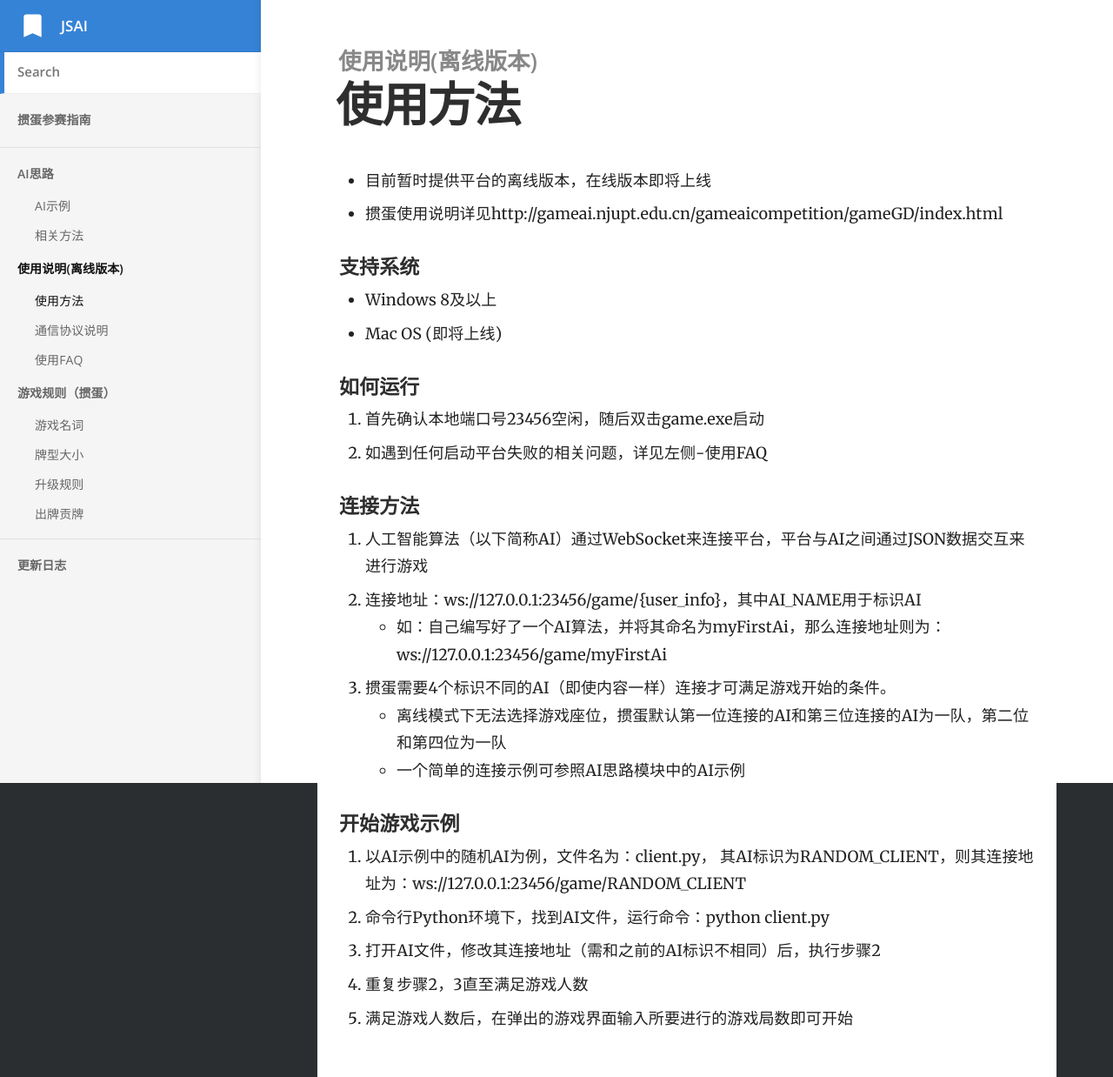
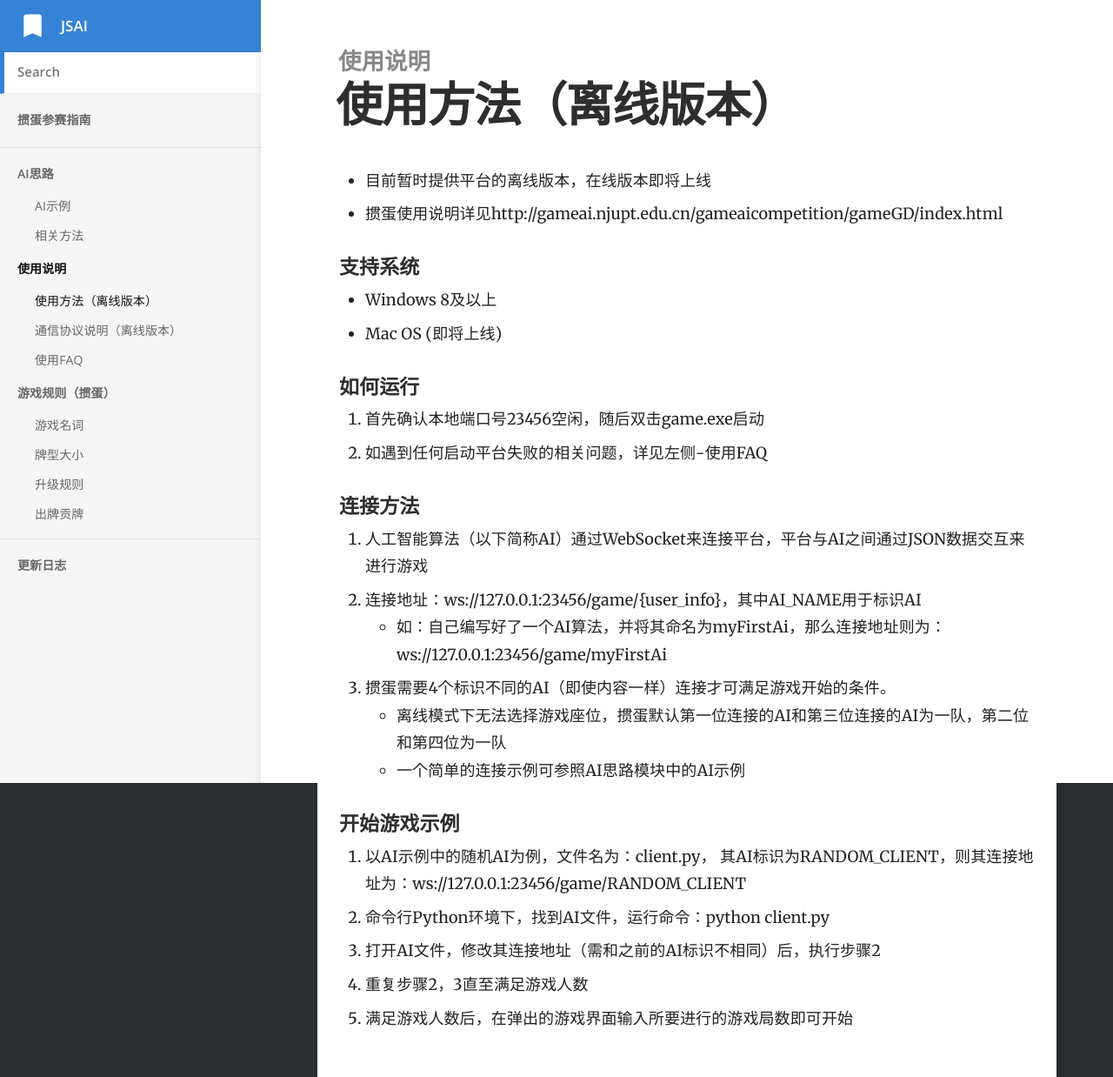
Before and after one commit to njuptGD/njuptGD.github.io, a Jekyll site: the page built from _docs/使用说明/使用方法.md, in a window 1280 px wide. Shown: the whole page at 87% size. Built offline with Jekyll 4.4.1, drawn with Linux system fonts in a browser that asks for light colours.

Commit message:
2020.09.09

```diff
--- a/_docs/使用说明/使用方法.md
+++ b/_docs/使用说明/使用方法.md
@@ -1,6 +1,6 @@
 ---
-title: 使用方法
-category: 使用说明(离线版本)
+title: 使用方法（离线版本）
+category: 使用说明
 order: 1
 ---
 
```
Also changed, not shown: _docs/使用说明/平台使用FAQ.md (+1 -1 lines), _docs/使用说明/通信协议说明.md (+2 -2 lines).
